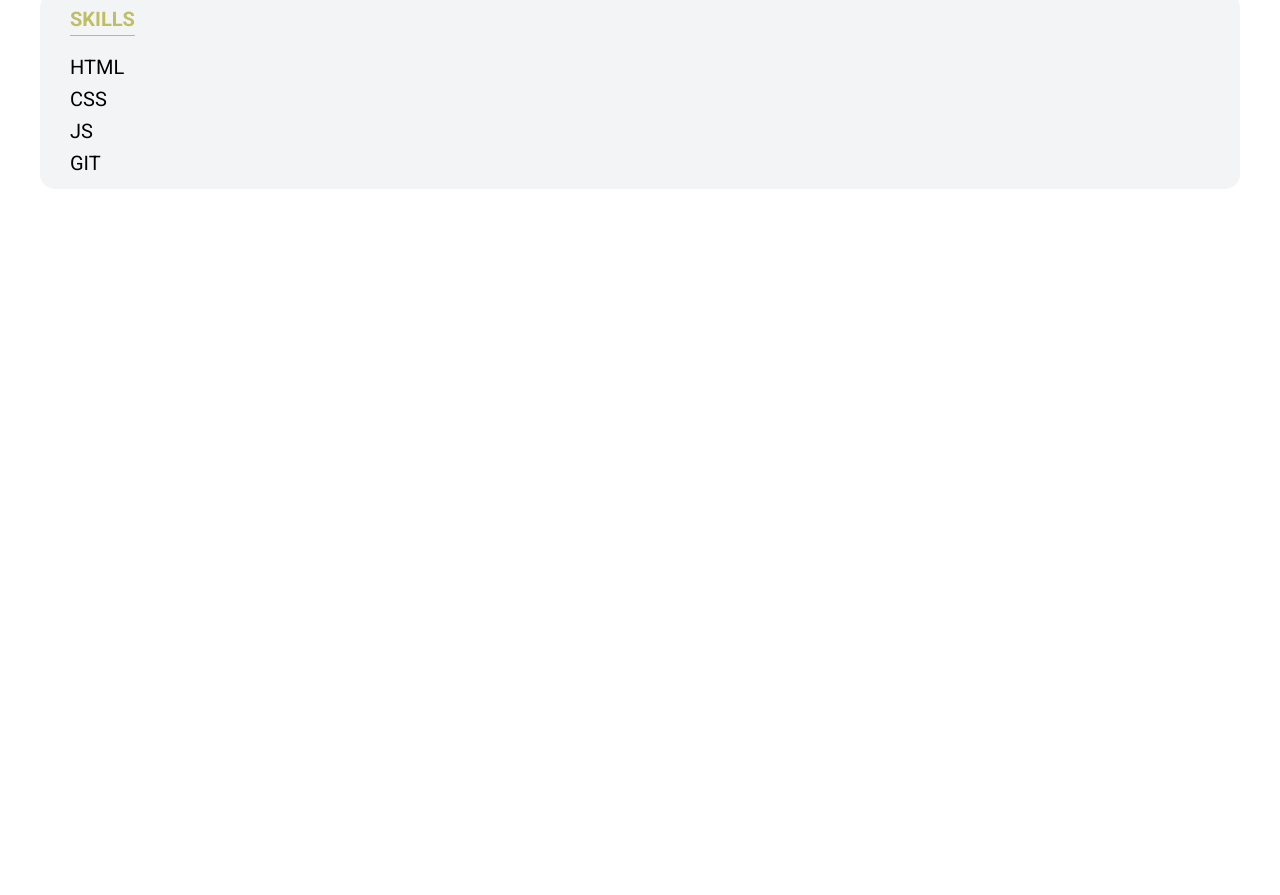
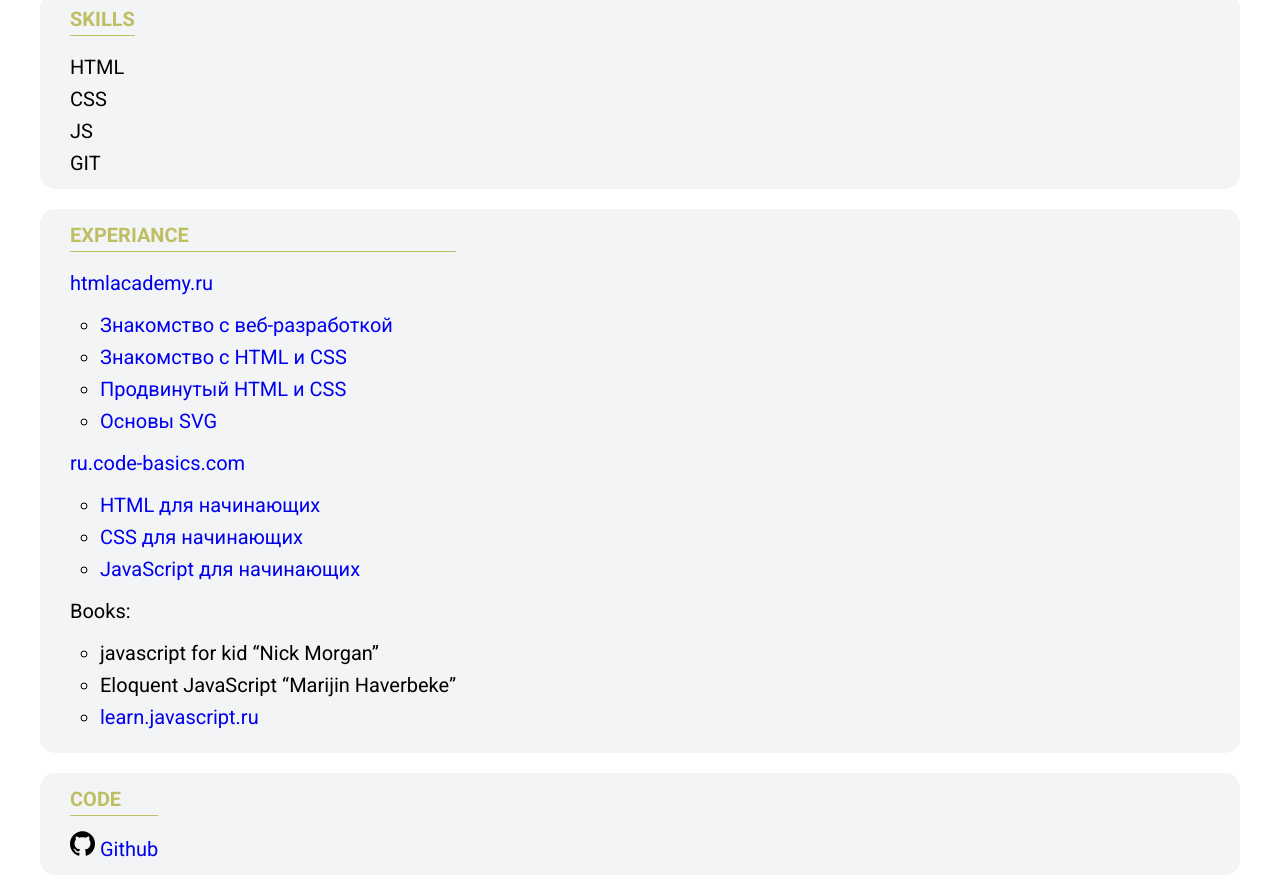
Before and after one commit to F1xa/rsschool-cv1, a plain HTML site: page index.html in a window 1280 px wide. Shown: the part 476-1371 px from the top of the page. Before the commit the page ends 800 px from the top, so only its background shows below. Drawn offline with Linux system fonts and the light colour scheme.

Commit message:
feat: added section Experiance and code

```diff
--- a/index.html
+++ b/index.html
@@ -61,7 +61,7 @@
     </header>
     <main class="main">
       <div class="wrapper">
-        <section class="about">
+        <section>
           <h2>About me</h2>
           <p>My goal is to change jobs in the near future and become a Front-end developer! For this, I am ready to make a lot of effort and time. I, the person who loves everything new, including technologies and trends, do not like to stand still.</p>
         </section>
@@ -70,7 +70,7 @@
         <section>
           <h2>Skills</h2>
           <div class="skills">
-            <ul>
+            <ul class="skills__list">
               <li>HTML</li>
               <li>CSS</li>
               <li>JS</li>
@@ -79,6 +79,39 @@
           </div>
         </section>
       </div>
+      <div class="wrapper">
+        <section>
+          <h2>Experiance</h2>
+          <p><a href="https://htmlacademy.ru/">htmlacademy.ru</a></p>
+                <ul class="experiance">
+                    <li><a href="https://htmlacademy.ru/courses/intro-to-web-development">Знакомство с веб-разработкой</a></li>
+                    <li><a href="https://htmlacademy.ru/courses/basic-html-css">Знакомство с HTML и CSS</a></li>
+                    <li><a href="https://htmlacademy.ru/courses/advanced-html-css">Продвинутый HTML и CSS</a></li>
+                    <li><a href="https://htmlacademy.ru/courses/svg">Основы SVG</a></li>
+                </ul>
+                <p><a href="https://ru.code-basics.com/">ru.code-basics.com</a></p>
+                <ul class="experiance">
+                    <li><a href="https://ru.code-basics.com/languages/html">HTML для начинающих</a></li>
+                    <li><a href="https://ru.code-basics.com/languages/css">CSS для начинающих</a></li>
+                    <li><a href="https://ru.code-basics.com/languages/javascript">JavaScript для начинающих</a></li>
+                </ul>
+                <p class="books">Books:</p>
+                  <ul class="experiance">
+                    <li>javascript for kid “Nick Morgan”</li>
+                    <li>Eloquent JavaScript “Marijin Haverbeke”</li>
+                    <li><a href="https://learn.javascript.ru">learn.javascript.ru</a></li>
+                  </ul>
+        </section>
+      </div>
+      <div class="wrapper">
+        <section>
+          <h2>code</h2>
+          <div class="contacts__element">
+            <img class="contacts__element__img" src="./assets/images/github-logo_icon-icons.com_73546.svg" alt="githab logo">
+            <a href="https://github.com/F1xa">Github</a>
+          </div>
+        </section>
+      </div>
     </main>
 </body>
 </html>
--- a/style.css
+++ b/style.css
@@ -51,10 +51,20 @@
   display: flex;
   flex-direction: column;
   justify-content: space-around;
+  list-style: none;
 }
 
 .contacts__element__img {
   width: 25px;
+}
+
+.skills__list {
+  list-style: none;
+}
+
+.experiance {
+  padding: 10px 0px 10px 30px;
+  list-style: circle;
 }
 
 h2 {
@@ -65,6 +75,6 @@ h2 {
   border-bottom: 1px solid;
 }
 
-ul {
-  list-style: none;
+a {
+  text-decoration: none;
 }
```
